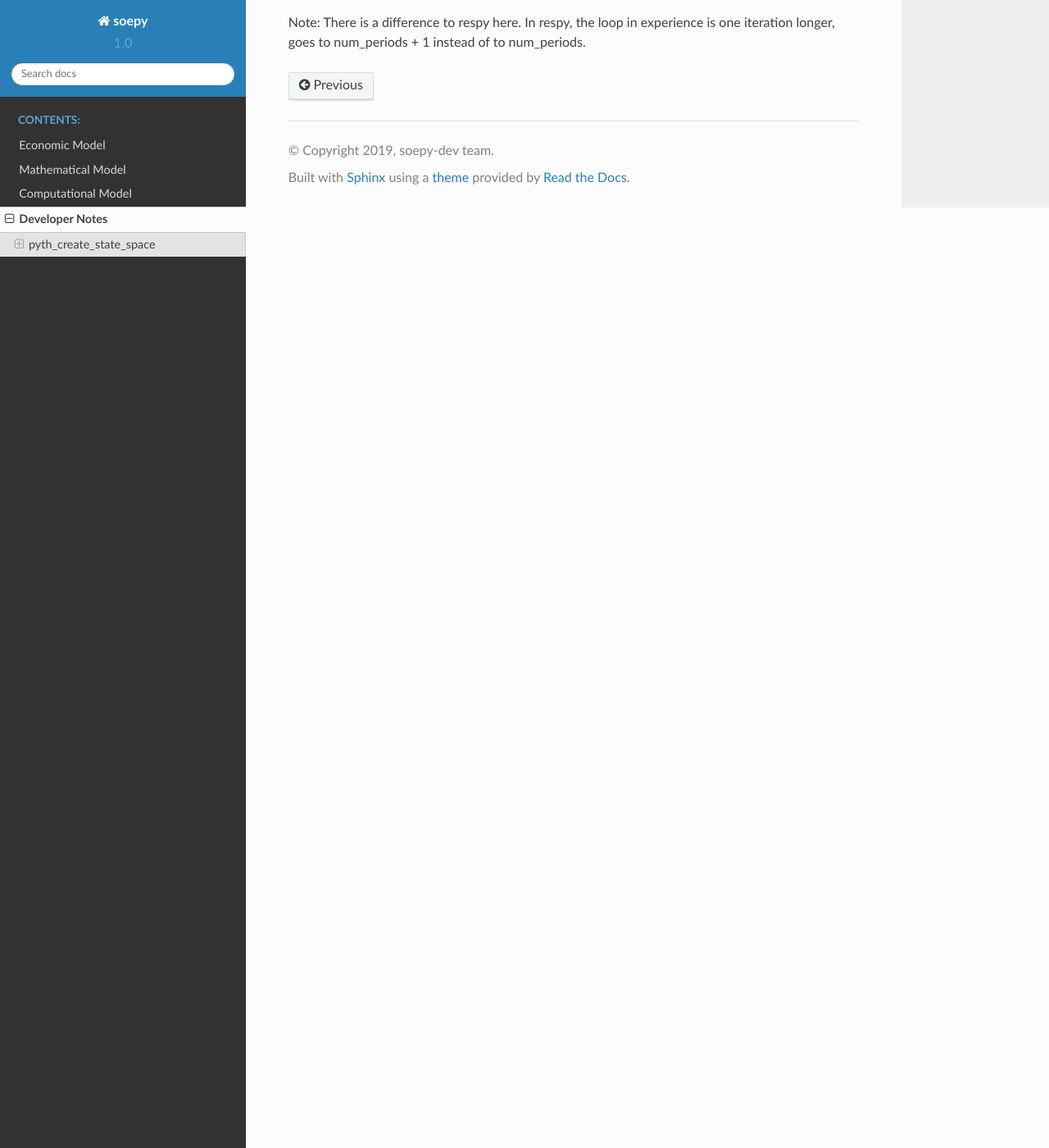
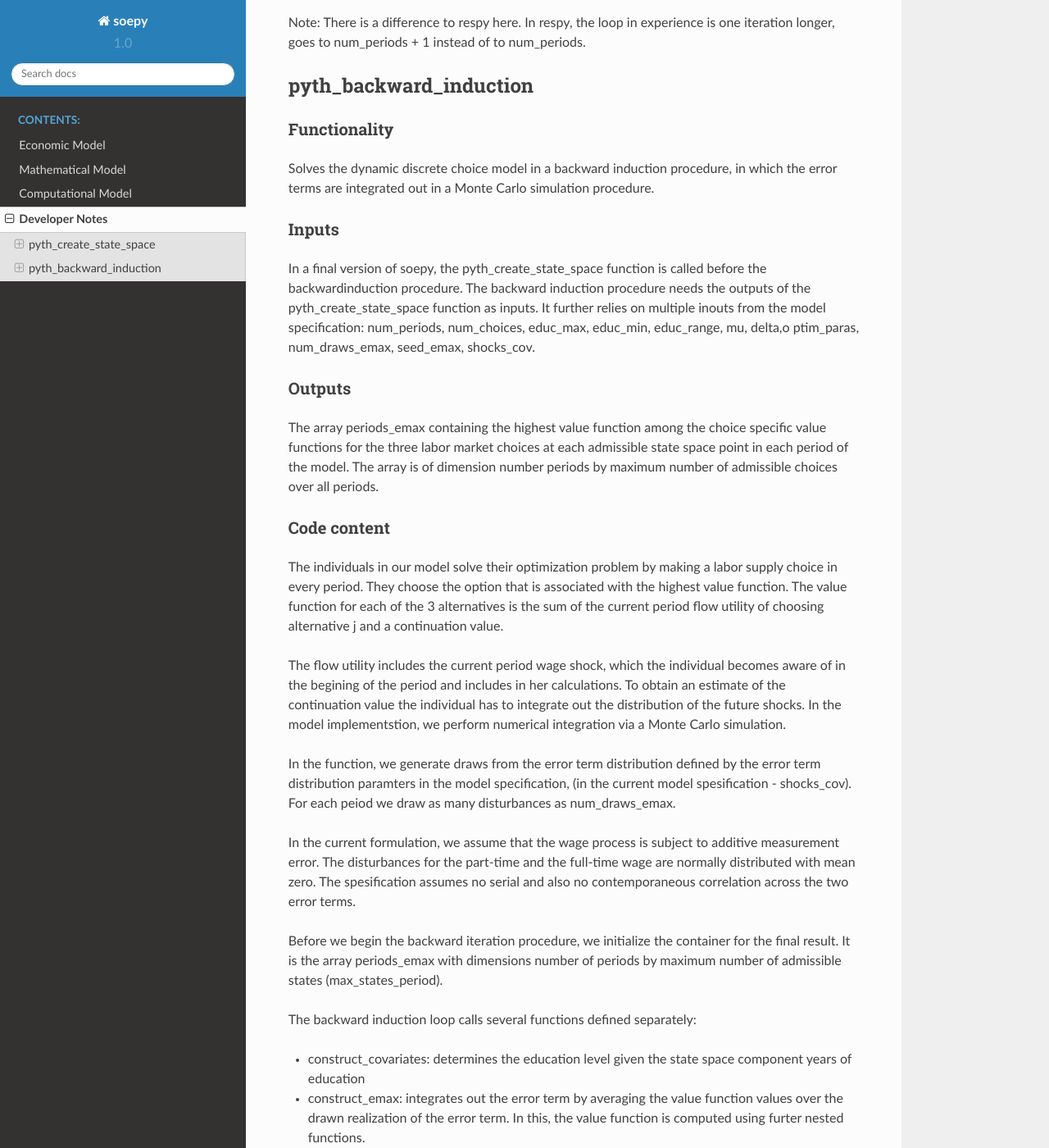
Before and after one commit to OpenSourceEconomics/soepy, a Sphinx documentation site: the page built from doc/source/developer_docs.rst, in a window 1280 px wide and 1400 px high, scrolled down 2728 px. Shown: the whole window at 82% size. Built offline with Sphinx 7.4.7 and the Read the Docs theme 2.0.0, drawn with Linux system fonts in a browser that asks for light colours; some of the changed text lies outside the part shown.

Commit message:
Transferred comments from pyth_backward_induction to the soepy documentation.

```diff
--- a/doc/source/developer_docs.rst
+++ b/doc/source/developer_docs.rst
@@ -69,3 +69,46 @@ Finally, we briefly repeat what has been recorded in one of the main function ou
 * exp_f: full-time experience that can range from 0 to 9
 
 Note: There is a difference to respy here. In respy, the loop in experience is one iteration longer, goes to num_periods + 1 instead of to num_periods.
+
+
+
+
+
+pyth_backward_induction
+-----------------------
+
+Functionality
+"""""""""""""
+Solves the dynamic discrete choice model in a backward induction procedure, in which the error terms are integrated out in a Monte Carlo simulation procedure.
+
+Inputs
+""""""
+In a final version of soepy, the pyth_create_state_space function is called before the backwardinduction procedure. The backward induction procedure needs the outputs of the pyth_create_state_space function as inputs. It further relies on multiple inouts from the model specification: num_periods, num_choices, educ_max, educ_min, educ_range, mu, delta,o ptim_paras, num_draws_emax, seed_emax, shocks_cov.
+
+Outputs
+"""""""
+The array periods_emax containing the highest value function among the choice specific value functions for the three labor market choices at each admissible state space point in each period of the model. The array is of dimension number periods by maximum number of admissible choices over all periods.
+
+
+Code content
+""""""""""""
+The individuals in our model solve their optimization problem by making a labor supply choice in every period. They choose the option that is associated with the highest value function. The value function for each of the 3 alternatives is the sum of the current period flow utility of choosing alternative j and a continuation value.
+
+The flow utility includes the current period wage shock, which the individual becomes aware of in the begining of the period and includes in her calculations. To obtain an estimate of the continuation value the individual has to integrate out the distribution of the future shocks. In the model implementstion, we perform numerical integration via a Monte Carlo simulation.
+
+In the function, we generate draws from the error term distribution defined by the error term distribution paramters in the model specification, (in the current model spesification - shocks_cov). For each peiod we draw as many disturbances as num_draws_emax.
+
+In the current formulation, we assume that the wage process is subject to additive measurement error. The disturbances for the part-time and the full-time wage are normally distributed with mean zero. The spesification assumes no serial and also no contemporaneous correlation across the two error terms.
+
+Before we begin the backward iteration procedure, we initialize the container for the final result. It is the array periods_emax with dimensions number of periods by maximum number of admissible states (max_states_period).
+
+The backward induction loop calls several functions defined separately:
+
+* construct_covariates: determines the education level given the state space component years of education
+* construct_emax: integrates out the error term by averaging the value function values over the drawn realization of the error term. In this, the value function is computed using furter nested functions.
+* calculate_utilities: calculates the flow utility using the systematic wage (wage without error), the period wage (systematic wage and error), the consumption utility (first part of the utility function), and total utility (consumption utility and U(.)).
+* calculate_continuation_values: recursively obtains a continuation value given period and state. The function selects the relevant element of the periods_emax array given period number and state space components. This is possible since the whole loop is executed backwards.
+
+Note concerning calculate_consumption_utilities:
+
+In the toy model, consumption in any period is zero if the individual chooses non-employment. This is the case because consumption is simply the product of the period wage and the hours worked, and the hours worked in the case of non-employment are equal to zero. The calculation of the 1st part of the utility function related to consumption involves taking period consumption to the negative pover mu. In the programm, this would yield -inf. To avoid this complication, here the consumption utility of non-employment is normalized to zero.
```
Also changed, not shown: 1 other file.
